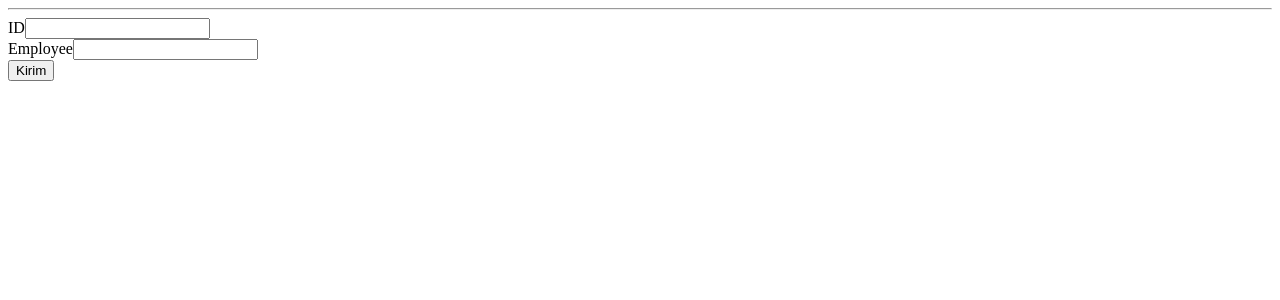
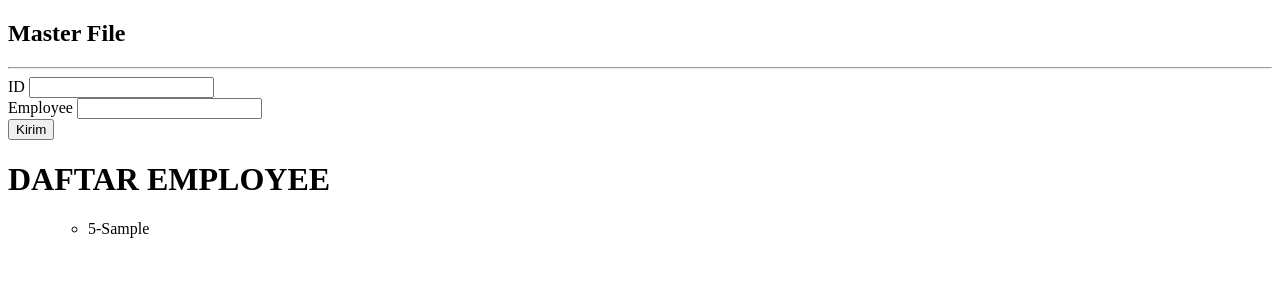
Before and after one commit to arraisi/First-App-Angular, an Angular app: page / in a window 1280 px wide. Both pictures are taken after typing "5", "Sample" into the empty fields and a click on the button "Kirim". Shown: the top 300 px of the page. Built offline with nearby package versions, Linux system fonts and the light colour scheme.

Commit message:
Component Interaction: Child to Parents & Parents to Child - ANGULAR

```diff
--- a/src/app/app.module.ts
+++ b/src/app/app.module.ts
@@ -4,12 +4,14 @@ import {FormsModule} from '@angular/forms';
 import { AppComponent } from './app.component';
 import { MasterComponent } from './master/master.component';
 import { DetailComponent } from './detail/detail.component';
+import { ListComponent } from './list/list.component';
 
 @NgModule({
   declarations: [
     AppComponent,
     MasterComponent,
-    DetailComponent
+    DetailComponent,
+    ListComponent
   ],
   imports: [
     BrowserModule,
--- a/src/app/detail/detail.component.html
+++ b/src/app/detail/detail.component.html
@@ -1,10 +1,11 @@
+
 <form #employeeForm="ngForm" (ngSubmit)="kirimData(employeeForm)">
     <div>
-      <label for="id">ID</label>
+      <label for="id">ID    </label>
       <input type="number" name="id" id="id" [(ngModel)]="value.id"/>
     </div>
     <div>
-      <label for="employee">Employee</label>
+      <label for="employee">Employee  </label>
       <input type="text" name="nama" id="employee" [(ngModel)]="value.nama"/>
     </div>
     <button type="submit">Kirim</button>
--- a/src/app/detail/detail.component.ts
+++ b/src/app/detail/detail.component.ts
@@ -6,6 +6,8 @@ import { Master } from '../master/master.model';
   templateUrl: './detail.component.html'
 })
 export class DetailComponent implements OnInit {
+
+
 
   @Output()
   submited = new EventEmitter<Master>();
@@ -18,7 +20,6 @@ export class DetailComponent implements OnInit {
 
   kirimData(data){
     console.log(this.value);
-
     if(this.value.id && this.value.nama){
       this.submited.emit(this.value);
       this.value = new Master(null, null);
--- /dev/null
+++ b/src/app/list/list.component.html
@@ -0,0 +1,4 @@
+
+<ul>
+  <li>{{daftar.id}}-{{daftar.nama}}</li>
+</ul>
--- /dev/null
+++ b/src/app/list/list.component.ts
@@ -0,0 +1,18 @@
+import { Component, OnInit, Input } from '@angular/core';
+import {Master} from '../master/master.model';
+
+@Component({
+  selector: 'app-list',
+  templateUrl: './list.component.html'
+})
+export class ListComponent implements OnInit {
+
+  @Input('nilai')
+  daftar:Master;
+
+  constructor() { }
+
+  ngOnInit() {
+  }
+
+}
--- a/src/app/master/master.component.html
+++ b/src/app/master/master.component.html
@@ -1,5 +1,8 @@
-<head>Master File</head>
-<hr>
+<h2>Master File</h2>
+<hr/>
 <div>
   <app-detail (submited)="getData($event)"></app-detail>
-</div>
+  <h1>DAFTAR EMPLOYEE</h1>
+<ul>
+  <app-list *ngFor="let daftar of data" [nilai]="daftar"></app-list>
+</ul>
```
